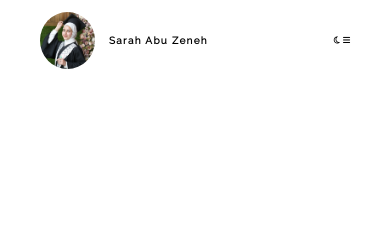
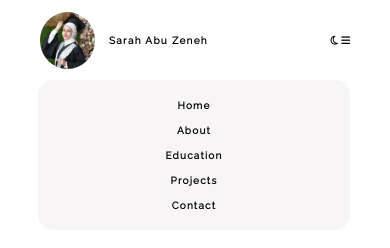
Before and after one commit to sara-abu-zeineh/portfolio1, a plain HTML site: page index.html in a window 390 px wide. Both pictures are taken after a click on the icon 346 px from the left and 40 px from the top of the page. Drawn offline with Linux system fonts and the light colour scheme.

Commit message:
#1 - Add Simple Transitions to Dropdown Menu and Header

```diff
--- a/index.html
+++ b/index.html
@@ -38,11 +38,11 @@
                         </li>
                     </ul>
                 </nav>
-                <i class="fa-regular fa-moon"></i>
+                <i class="fa-regular fa-moon dark-mood" title="Dark Mode"></i>
                 <i id="hidden-bar" class=" fa-solid fa-bars"></i>
             </section>
         </header>
-        <div id="drop-down"class="drop-down open">
+        <div id="drop-down"class="drop-down">
             <ul class="ul-list">
                 <li>
                     <a href="#">Home</a>
--- a/style.css
+++ b/style.css
@@ -5,6 +5,7 @@
 }
 :root{
     --black : #000;
+    --golden-orange : #F9A602;
 }
 html{
     font-size: 62.5%;
@@ -50,9 +51,14 @@ header{
 }
 .img-logo h2{
     font-size: clamp(1rem, -0.1639rem + 2.6604vw, 3.125rem);
-    font-weight: bolder;
+    font-weight: 900;
     letter-spacing: .13rem;
     color: var(--black);
+    cursor: pointer;
+    transition: color .3s ease-in-out;
+}
+.img-logo h2:hover{
+    color: var(--golden-orange);
 }
 header section .ul-list{
     display: flex;
@@ -65,8 +71,14 @@ header section{
 }
 header section i{
     margin-left:clamp(0.3125rem, -0.201rem + 1.1737vw, 1.4rem);
-    font-size: clamp(0.8125rem, -0.1118rem + 2.1127vw, 2.3rem);
+    font-size: clamp(1.0125rem, -0.1118rem + 2.1127vw, 2.3rem);
     cursor: pointer;
+}
+i.dark-mood{
+        transition: color .3s ease-in;
+}
+i.dark-mood:hover{
+    color:var(--golden-orange);
 }
 #hidden-bar{
     color: var(--black);
@@ -76,6 +88,10 @@ header section i{
     color: var(--black);
     font-weight: 700;
     letter-spacing: .12rem;
+    transition: color .2s ease-in-out;
+}
+.ul-list li a:hover{
+    color: var(--golden-orange);
 }
 .drop-down{
     display: none;
@@ -90,9 +106,10 @@ header section i{
         display: block;
     }
     .drop-down{
+        display: flex;
         flex-direction: row;
         width:30rem;
-        align-items: flex-end;
+        height: 0;
         position: fixed;
         right: 4rem;
         top: 8rem;
@@ -103,8 +120,12 @@ header section i{
         justify-content: center;
         align-items: center;
         overflow: hidden;
+        margin-bottom: 0px;
+        transition: height .9s cubic-bezier(0.215, 0.610, 0.355, 1)
+    }
+    .drop-down.open{
+        height: 15rem;
         padding: 2rem 4rem;
-        margin-bottom: 0px;
     }
     .open{
         display: flex;
```
